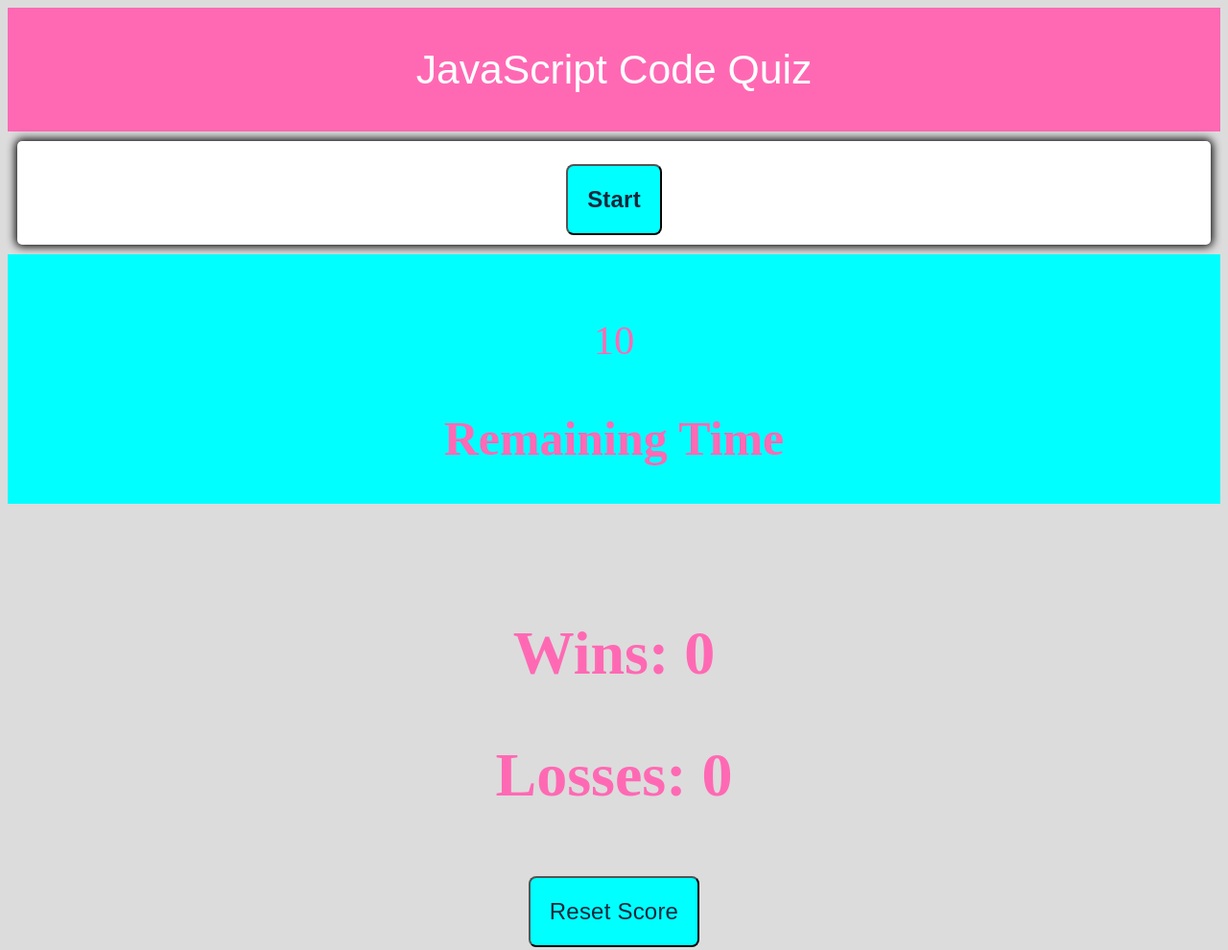
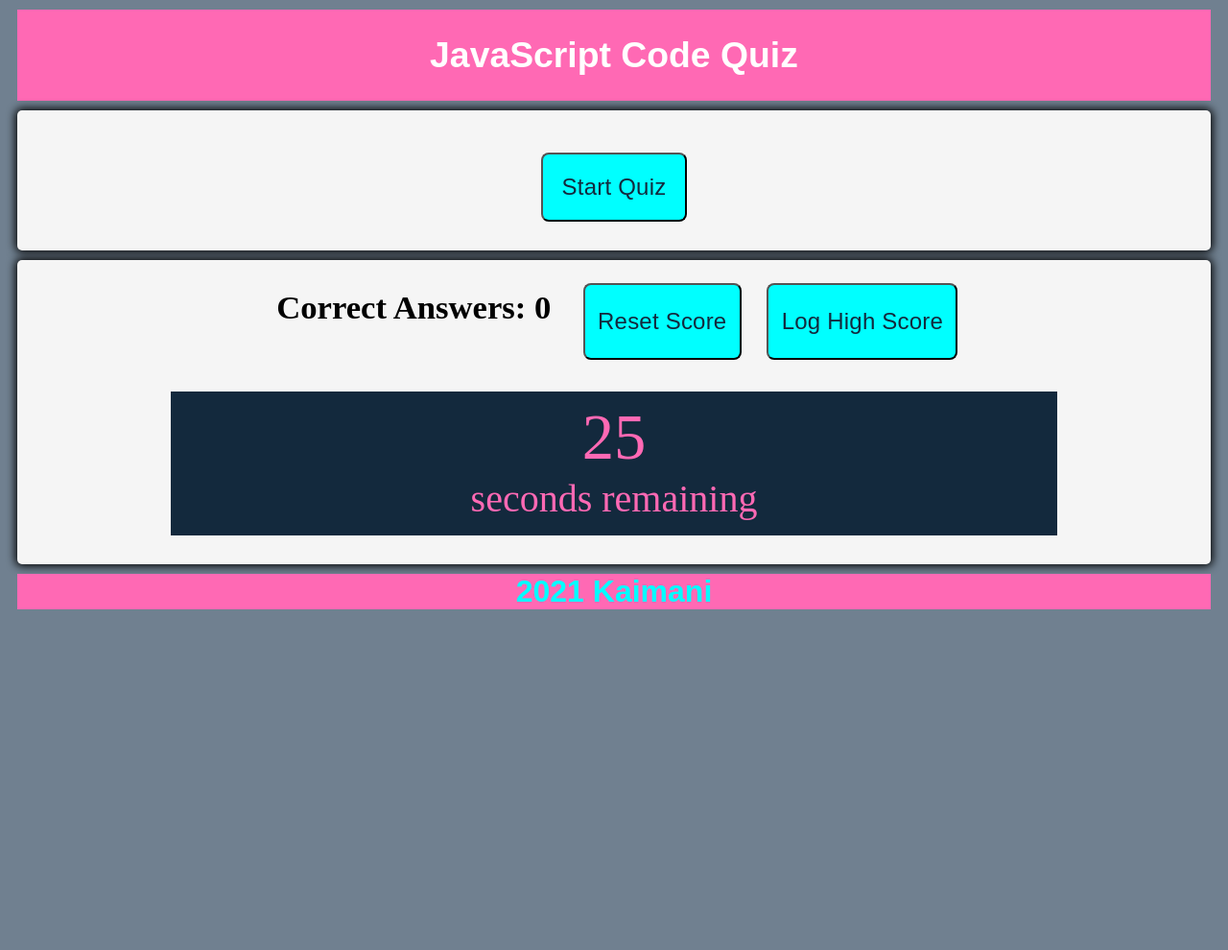
Before and after one commit to Stacy-Martin/Code-Quiz, a plain HTML site: page index.html in a window 1280 px wide. Shown: the top 990 px of the page at 96% size. After the commit the page ends 800 px from the top, so only its background shows below. Drawn offline with Linux system fonts and the light colour scheme.

Commit message:
redid the CSS

```diff
--- a/assets/CSS/style.css
+++ b/assets/CSS/style.css
@@ -1,109 +1,147 @@
-/* *, *::before, *::after{
-    box-sizing: border-box;
-} */
+
 
 body {
-    background-color: gainsboro;
-    /* padding: 0;
-    margin: 0;
-    display: flex;
-    width: 100vw;
-    height: 100vw;
-    justify-content: center;
-    align-items: center; */
+    background-color:slategray;
 }
 
+/* "JavaScript Code Quiz" */
+header {
+    background:hotpink;
+    color: #fff;
+    font-size: 14pt;
+    font-family: fantasy;
+    text-align: center;
+    /* padding: 40px; */
+    margin: 10px;
+    padding: 1px;
+    /* height:40pt; */
+    /* border-bottom:30px #879274; */
+
+  }
+
+/* this is the question card section with the start button and next/reset buttons */
+/* max-widtht to 100% stretches the box when screen size changes */
 .container {
-    /* width: 800px; */
     max-width: 100%;
-    background-color: white;
+    background-color:whitesmoke;
     border-radius: 5px;
     padding: 10px;
     box-shadow: 0 0 10px 2px;
     font-size: 32pt;
-    /* line-height:2pt; */
     margin: 10px;
-    /* align-items: center; */
 }
 
+/* these are the answer/next/reset buttons in a grid format */
 .btn-grid {
     display: grid;
     grid-template-columns: repeat(2, auto);
     gap: 10px;
-    margin: 20px 0;
-}
-
-.btn {
-    border: 3px solid black
+    justify-content: center;
     padding: 5px 10px;
 }
 
 .btn:hover{
-    color:gray
+    color:hotpink
 }
 
-.start-btn, .next-btn {
+/* individual style for start and next buttons make them bigger and bolder than answers */
+.controls {
+    display: flex;
+    justify-content: center;
     font-size:1.5rem;
     font-weight: bold;
     padding: 20px;
+    align-items: center;
 }
 
-.controls {
-    display: flex;
-    justify-content: center;
-    align-items: center;
-}
 .hide {
     display: none;
 }
 
-header {
-    padding: 40px;
-    text-align: center;
-    background:hotpink;
-    color: #fff;
-    border-bottom:30px #879274;
-    font-size: 32pt;
-    font-family: fantasy;
-  }
-
-  button {
+/* general styling for all buttons */
+button {
     background: cyan;
     border-radius: 8px;
     color: #13293d;
     cursor: pointer;
     font-size: 18pt;
     letter-spacing: 0.21px;
-    line-height: 30px;
-    max-width: 255px;
+    /* line-height: 30px; */
     padding: 20px;
     text-align: center;
-    transition-duration: 0.15s;
-    transition-property: background-color;
-    transition-timing-function: linear;
     margin-top: 0.6em;
-    /* align-items: center; */
+    gap: 50px;
   }
 
-  .timer {
-    height: 240px;
-    padding: 10px;
-    background:cyan;
-    font-size: 32pt;
-    color: #fff;
-    text-align: center;
-    color: hotpink;
+  /* this is the timer number that counts down */
+  .large-font {
+    font-size: 50pt;
+    text-align:center;
   }
 
-  .timer-text {
-    padding: 55px;
+  /* "seconds remaining" text */
+  h3 {
+      padding: 1px;
+      margin: 1px;
+      font-weight: initial;
+      font-size: 30pt;
   }
 
-footer {
+  /* this is the black box the timer is in */
+  .card-timer {
+    height: 130px;
+    padding: 10px;
+    margin: 20px;
+    margin-left: 150px;
+    margin-right: 150px;
+    background: #13293d;
+    color: hotpink;
+    text-align: center;
+  }
+
+  /* "Correct Answer" text */
+  h2 {
+    text-align: center;
+    font-size: 26pt;
+    /* display:flex; */
+    padding: 20px;
+    /* the following styling are to prevent the user agent stylesheet */
+    margin-block-start: 0;
+    margin-block-end: 0;
+    margin-inline-start: 0;
+    margin-inline-end: 0;
+  }
+
+  /* this holds the "Correct Answers" text and the reset and log high score buttons */
+  .scoreContainer {
+    justify-content: center;
+    display: flex;
+    height: 80pt;
+  }
+
+  /* this is the Reset Score button */
+  .resetScore {
+      margin: 10pt;
+      justify-content: center;
+      padding: 10pt;
+  }
+
+  /* this is the Log High Score button */
+  .logHighScore {
+    margin: 10pt;
+    justify-content: center;
+    padding: 10pt;
+  }
+
+  /* this is the footer */
+h6 {
     font-family: fantasy;
-    /* flex: auto; */
-    /* justify-content: end; */
     color: cyan;
     text-align: center;
     background-color: hotpink;
-}
+    font-size: 24pt;
+    margin-top: 10px;
+    margin-left: 10px;
+    margin-right: 10px;
+    margin-bottom: 0;
+    }
--- a/index.html
+++ b/index.html
@@ -9,8 +9,13 @@
 </head>
 
 <body>
+
     <header>
-        <div class="header">JavaScript Code Quiz</div>
+        <div class="header"></div>
+        <h1>JavaScript Code Quiz</h1>
+        <!-- <h2>Test your JavaScript skills with this quiz, you have 25 seconds to complete</h2>
+        <h3>An incorrect answer will deduct 5 seconds off your timer.</h3>
+        <h4>After you finish you can log your high score if you like!</h4> -->
         <!-- <div class="quiz"></div>
         <button id="startButton">Start Quiz</button> -->
     </header>
@@ -25,38 +30,44 @@
                 <button class="btn">Answer 4</button>
             </div>
         </div>
+        <!-- this is the Start Quiz, and Next/Reset Button, Reset buttons is activated in JS-->
         <div class="controls">
-            <button id="start-btn" class="start-btn btn">Start</button>
+            <button id="start-btn" class="start-btn btn">Start Quiz</button>
             <button id="next-btn" class="next-btn btn hide">Next</button>
          </div>
+         <!-- <span id="right-answers"></span> -->
     </div>
 
-    <span id="right-answers"></span>
+    <section class="container">
+        <div class="resultsContainer">
+          <div class = "scoreContainer"><div>
+          <h2>Correct Answers: <span class="correctAnswers">0 </span> </h2>
+          <!-- <h2>Losses: <span class="lose">0</span></h2> -->
+        </div>
+          <button class="resetScore" class="reset-log-button">Reset Score</button>
+          <button class="logHighScore" class="reset-log-button">Log High Score</button>
+     <!-- log high score button will bring you to a high scores page,
+    the high score is the number correct -->
+        </div>
+          <div class= "card-timer">
+            <div class="large-font timer-count">25</div>
+            <h3>seconds remaining</h3>
+          </div>
+        </div>
+    </section>
 
-    <div class= "timer">
-        <div class = "timer-text">
-        <div class="timer-count">10</div>
-        <h3>Remaining Time</h3>
-      </div>
-
-
-    <section>
-        <div class="results">
-          <div class = "win-loss-container">
-          <div>
-          <h2>Wins: <span class="win">0 </span> </h2>
-          <h2>Losses: <span class="lose">0</span></h2>
-        </div>
-          <button class="reset-button">Reset Score</button>
-      </div>
 
     <footer>
         <h6>2021 Kaimani</h6>
-       </footer>
-
-
-    <script src="assets/JS/script.js"></script>
+    </footer>
 
 </body>
 
+<script src="assets/JS/script.js"></script>
+
 </html>
+
+
+<!-- In the CSS, a class selector is a name preceded by a full stop (“.”) and an ID selector is a name preceded
+by a hash character (“#”). The difference between an ID and a class is that an ID can be used to identify
+one element, whereas a class can be used to identify more than one. -->
```
Also changed, not shown: assets/JS/script.js (+86 -11 lines), highScores.html (added, +23 -0 lines), assets/CSS/highScores.css (added), assets/JS/highScores.js (added).
